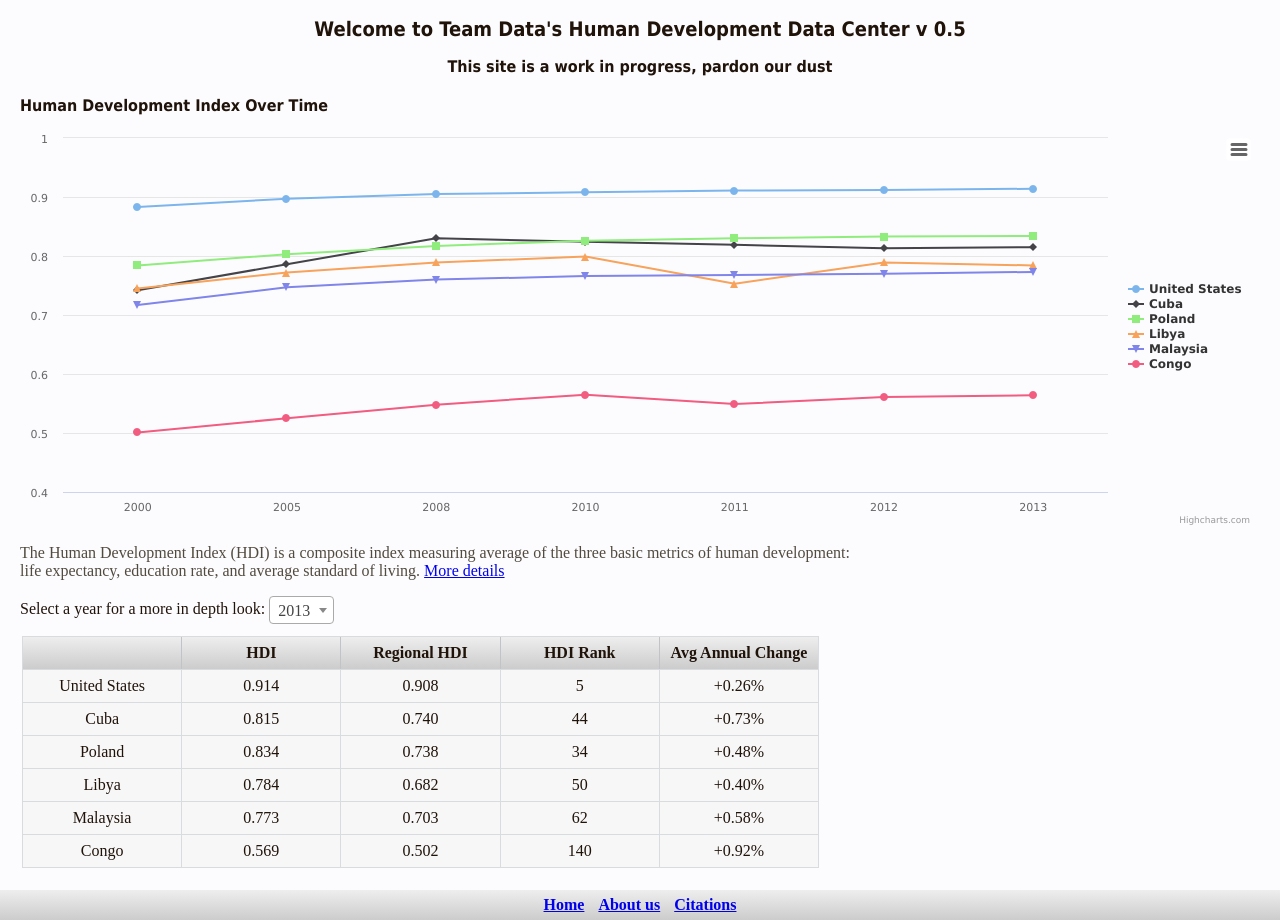
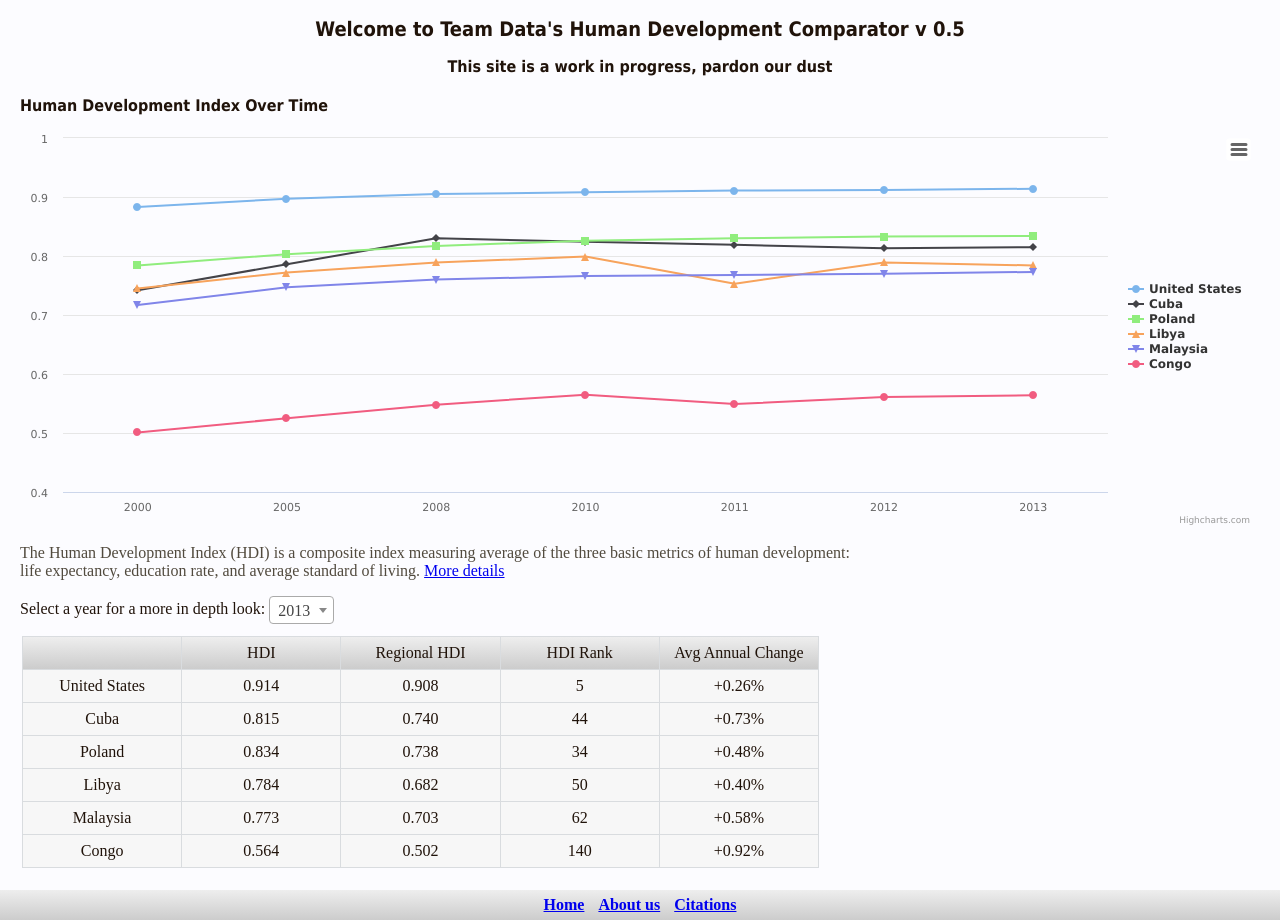
Before and after one commit to jthompson18/client-dev, a plain HTML site: page index.html in a window 1280 px wide. Drawn offline with nearby package versions, Linux system fonts and the light colour scheme.

Commit message:
add dynamic table creation based on data structure

```diff
--- a/css/style.css
+++ b/css/style.css
@@ -50,13 +50,12 @@ h2{
     margin-top: 10px;
     width: 800px;
 }
-.table{
-    width:100%;
-    list-style-type: none;
-    padding: 0px 0px 0px 0px;
+table {
+  width:100%;
+  padding: 0px 0px 0px 0px;
 	margin: 0 auto 0 auto;
 }
-.row{
+tr {
    background-color: #F7F7F7;
    width:100%;
    margin:0px;
@@ -65,6 +64,11 @@ h2{
    border-top:none;
    border-left: none;
    display:flex;
+}
+td {
+  width:20%;
+  line-height: 30px;
+  border-left: 1px solid #D9DCDF;
 }
 .header-row{
   border-top: 1px solid #D9DCDF;
@@ -79,18 +83,13 @@ h2{
   background: linear-gradient(to bottom,  #eeeeee 0%,#cccccc 100%); /* W3C */
   filter: progid:DXImageTransform.Microsoft.gradient( startColorstr='#eeeeee', endColorstr='#cccccc',GradientType=0 ); /* IE6-9 */
 }
-.cell {
-  width:20%;
-  line-height: 30px;
-  border-left: 1px solid #D9DCDF;
-}
 .pos-green{
   color: #33CC33;
 }
 .neg-red{
   color: #FF1919;
 }
-.header {
+td .header {
   font-weight: bold;
   border-color: #C1C3C6;
 }
--- a/index.html
+++ b/index.html
@@ -10,7 +10,7 @@
 <a name="top"></a>
   <section id="wrapper" class="bottom-spacer">
     <header id="header">
-      <h1>Welcome to Team Data's Human Development Data Center v 0.5</h1>
+      <h1>Welcome to Team Data's Human Development Comparator v 0.5</h1>
       <h2>This site is a work in progress, pardon our dust</h2>
     </header>
     <section id="content">
@@ -38,54 +38,7 @@
       </section>
   	  <section class="table-align-left">
       	<section class="data-table">
-    		<!-- Using HDI 2013 Data as Default -->
-          <table class="table">
-              <tr class="row header-row">
-                <td class="cell blank"></td>
-                <td class="cell header">HDI</td>
-                <td class="cell header">Regional HDI</td>
-                <td class="cell header">HDI Rank</td>
-                <td class="cell header">Avg Annual Change</td>
-              </tr>
-              <tr class="row">
-                  <td class="cell">United States</td>
-                  <td metric-id="unitedStatesHDI" class="cell">0.914</td>
-                  <td metric-id="unitedStatesRegionalHDI" class="cell">0.908</td>
-                  <td class="cell">5</td>
-                  <td class="cell">+0.26%</td>
-              </tr>
-              <tr class="row">
-                  <td class="cell">Cuba</td>
-                  <td metric-id="cubaHDI" class="cell">0.815</td>
-                  <td metric-id="cubaRegionalHDI" class="cell">0.740</td>
-                  <td class="cell">44</td>
-                  <td class="cell">+0.73%</td>
-              </tr><tr class="row">
-                  <td class="cell">Poland</td>
-                  <td metric-id="polandHDI" class="cell">0.834</td>
-                  <td metric-id="polandRegionalHDI" class="cell">0.738</td>
-                  <td class="cell">34</td>
-                  <td class="cell">+0.48%</td>
-              </tr><tr class="row">
-                  <td class="cell">Libya</td>
-                  <td metric-id="libyaHDI" class="cell">0.784</td>
-                  <td metric-id="libyaRegionalHDI" class="cell">0.682</td>
-                  <td class="cell">50</td>
-                  <td class="cell">+0.40%</td>
-              </tr><tr class="row">
-                  <td class="cell">Malaysia</td>
-                  <td metric-id="malaysiaHDI" class="cell">0.773</td>
-                  <td metric-id="malaysiaRegionalHDI" class="cell">0.703</td>
-                  <td class="cell">62</td>
-                  <td class="cell">+0.58%</td>
-              </tr><tr class="row">
-                  <td class="cell">Congo</td>
-                  <td metric-id="congoHDI" class="cell">0.569</td>
-                  <td metric-id="congoRegionalHDI" class="cell">0.502</td>
-                  <td class="cell">140</td>
-                  <td class="cell">+0.92%</td>
-              </tr>
-          </table>
+          <div id="dataTable"></div>
         </section>
       </section>
     </section>
--- a/js/script.js
+++ b/js/script.js
@@ -23,41 +23,56 @@ $(function () {
     //no North American Region defined in data
     var tableData = {
         unitedStates: {
+            name: "United States",
             hdi: [0.883, 0.897, 0.905, 0.908, 0.911, 0.912, 0.914],
-            regionalHDI:[0.875, 0.895, 0.901, 0.902, 0.906, 0.907, 0.908]
+            regionalHDI:[0.875, 0.895, 0.901, 0.902, 0.906, 0.907, 0.908],
+            hdiRank: "5",
+            annualPercentChange: "+0.26%"
         },
         cuba: {
+            name: "Cuba",
             hdi: [0.742, 0.786, 0.830, 0.824, 0.819, 0.813, 0.815],
-            regionalHDI:[0.683, 0.705, 0.726, 0.734, 0.737, 0.739, 0.740]
+            regionalHDI:[0.683, 0.705, 0.726, 0.734, 0.737, 0.739, 0.740],
+            hdiRank: "44",
+            annualPercentChange: "+0.73%"
         },
         poland: {
+            name: "Poland",
             hdi: [0.784, 0.803, 0.817, 0.826, 0.830, 0.833, 0.834],
-            regionalHDI:[0.665, 0.700, 0.716, 0.726, 0.733, 0.735, 0.738]
+            regionalHDI:[0.665, 0.700, 0.716, 0.726, 0.733, 0.735, 0.738],
+            hdiRank: "34",
+            annualPercentChange: "+0.48%"
         },
         libya: {
+            name: "Libya",
             hdi: [0.745, 0.772, 0.789, 0.799, 0.753, 0.789, 0.784],
-            regionalHDI:[0.611, 0.644, 0.664, 0.675, 0.678, 0.681, 0.682]
+            regionalHDI:[0.611, 0.644, 0.664, 0.675, 0.678, 0.681, 0.682],
+            hdiRank: "50",
+            annualPercentChange: "+0.40%"
         },
         malaysia: {
+            name: "Malaysia",
             hdi: [0.717, 0.747, 0.760, 0.766, 0.768, 0.770, 0.773],
-            regionalHDI:[0.595, 0.641, 0.671, 0.688, 0.695, 0.699, 0.703]
+            regionalHDI:[0.595, 0.641, 0.671, 0.688, 0.695, 0.699, 0.703],
+            hdiRank: "62",
+            annualPercentChange: "+0.58%"
         },
         congo: {
+            name: "Congo",
             hdi: [0.501, 0.525, 0.548, 0.565, 0.549, 0.561, 0.564],
-            regionalHDI:[0.421, 0.452, 0.477, 0.488, 0.495, 0.499, 0.502]
+            regionalHDI:[0.421, 0.452, 0.477, 0.488, 0.495, 0.499, 0.502],
+            hdiRank: "140",
+            annualPercentChange: "+0.92%"
         }
     };
 
-    var countryIds = ['unitedStates', 'cuba', 'poland', 'libya', 'malaysia', 'congo'];
+    var countryIds = Object.keys(tableData);
+    var numOfCountries = countryIds.length;
 
     $('#container').highcharts({
         title: {
             text: null,
         },
-        // subtitle: {
-        //     text: 'Source: http://hdr.undp.org/en/content/table-2-human-development-index-trends-1980-2013',
-        //     x: -20
-        // },
         chart: {
             backgroundColor: "#FCFCFF",
             borderColor: "#D9DCDF"
@@ -87,6 +102,24 @@ $(function () {
         series: chartData
     });
 
+    // dynamically create table based on data
+    var htmlTable = '<table class="table"><tr class="row header-row"><td></td><td class="header">HDI</td><td class="header">Regional HDI</td><td class="header">HDI Rank</td><td class="header">Avg Annual Change</td></tr>';
+    // "6" is hard coded for now, update to dynamically get last item in list of metrics
+    var dataDefaultIndex = 6;
+    var trailingDigitsToBeDisplayed = 3;
+    for (var i=0; i<numOfCountries; i++) {
+        var ref = countryIds[i];
+        var numOfCells = Object.keys(tableData[ref]).length
+        var name = tableData[ref].name;
+        var dHDI = tableData[ref].hdi[dataDefaultIndex].toFixed(trailingDigitsToBeDisplayed);
+        var regionalHDI = tableData[ref].regionalHDI[dataDefaultIndex].toFixed(trailingDigitsToBeDisplayed);
+        var rank = tableData[ref].hdiRank;
+        var percentChange = tableData[ref].annualPercentChange;
+        htmlTable += "<tr><td>"+ name +"</td><td metric-id="+ref+"HDI"+">"+ dHDI +"</td><td metric-id="+ref+"RegionalHDI"+">"+ regionalHDI +"</td><td>"+ rank +"</td><td>"+ percentChange +"</td></tr>";
+    }
+    htmlTable += "</table>"
+    $(htmlTable).appendTo('#dataTable');
+
     // Set up Select2
     // https://select2.github.io/examples.html
     $('#selector').select2({
@@ -103,8 +136,7 @@ $(function () {
     function selectData (evt) {
         var id = evt.params.data.id;
         if (id >= 0) {
-            numOfCountries = countryIds.length;
-            for (i=0; i<numOfCountries; i++){
+            for (var i=0; i<numOfCountries; i++){
                 var ref = countryIds[i];
                 var dHDI = tableData[ref].hdi[id];
                 var regionalHDI = tableData[ref].regionalHDI[id];
@@ -116,7 +148,6 @@ $(function () {
         }
     }
     function updateCellContent($cell, newContent) {
-        debugger
         $cell.html("");
         $cell.html(newContent);
     }
```
